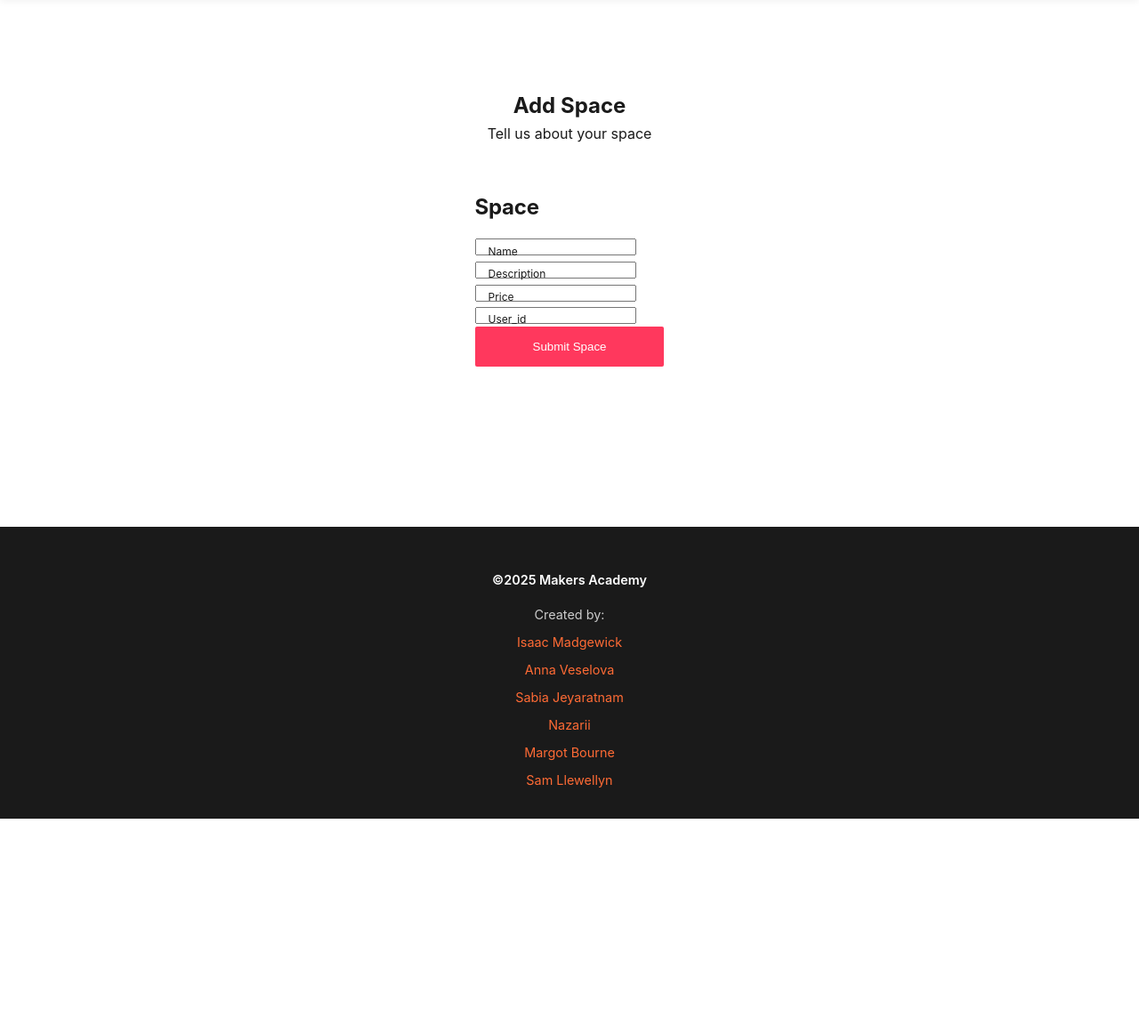
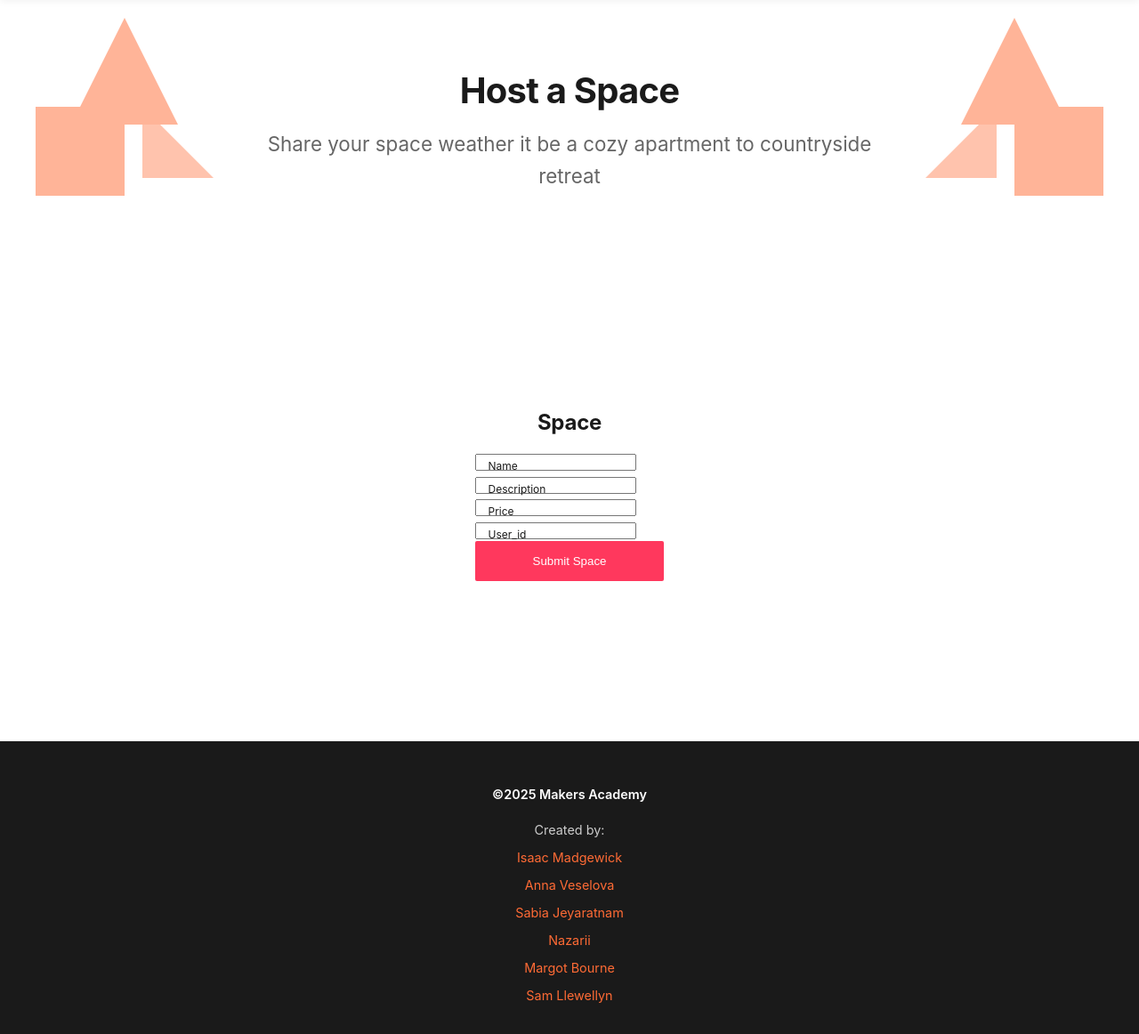
Before and after one commit to foundations-a-ep1-madeleine/makersbnb-python-seed, a Python web app: template templates/create_space.html in a window 1280 px wide. Shown: the part 65-1227 px from the top of the page at 89% size. Before the commit the page ends 985 px from the top, so only its background shows below. Run offline with Jinja, Linux system fonts and the light colour scheme; the template is opened without the code that fills it, so the values that code supplies are empty.

Commit message:
updates create space frontend

```diff
--- a/static/styles/style.css
+++ b/static/styles/style.css
@@ -113,6 +113,7 @@ body {
     }
 }
 
+
 .homepage-header h1 {
     font-size: 2.5rem;
     font-weight: 700;
@@ -225,6 +226,7 @@ body {
     color: #1a1a1a;
     margin-bottom: 12px;
     letter-spacing: -0.01em;
+    text-align:center
 }
 
 .space-description {
--- a/templates/create_space.html
+++ b/templates/create_space.html
@@ -23,12 +23,24 @@
             </li>
         </ul>
     </nav>
+            <div class="homepage-container">
+            <header class="homepage-header">
+                <div class="geometric-animation geometric-animation-right">
+                    <div class="shape shape-1"></div>
+                    <div class="shape shape-2"></div>
+                    <div class="shape shape-3"></div>
+                </div>
+                <div class="geometric-animation geometric-animation-left">
+                    <div class="shape shape-1"></div>
+                    <div class="shape shape-2"></div>
+                    <div class="shape shape-3"></div>
+                </div>
+                <h1> Host a Space</h1>
+                <p class="subtitle">Share your space weather it be a cozy apartment to countryside retreat</p>
+            </header>
     <!-- Content here -->
     <div class="content">
-        <div class="copy">
-            <h2>Add Space</h2>
-            <p>Tell us about your space</p>
-        </div>
+
         <form action="/submit-space" method="POST" class="space-form">
             <h2 class="space-name">Space</h2>
             <div class="name-container input-container">
```
